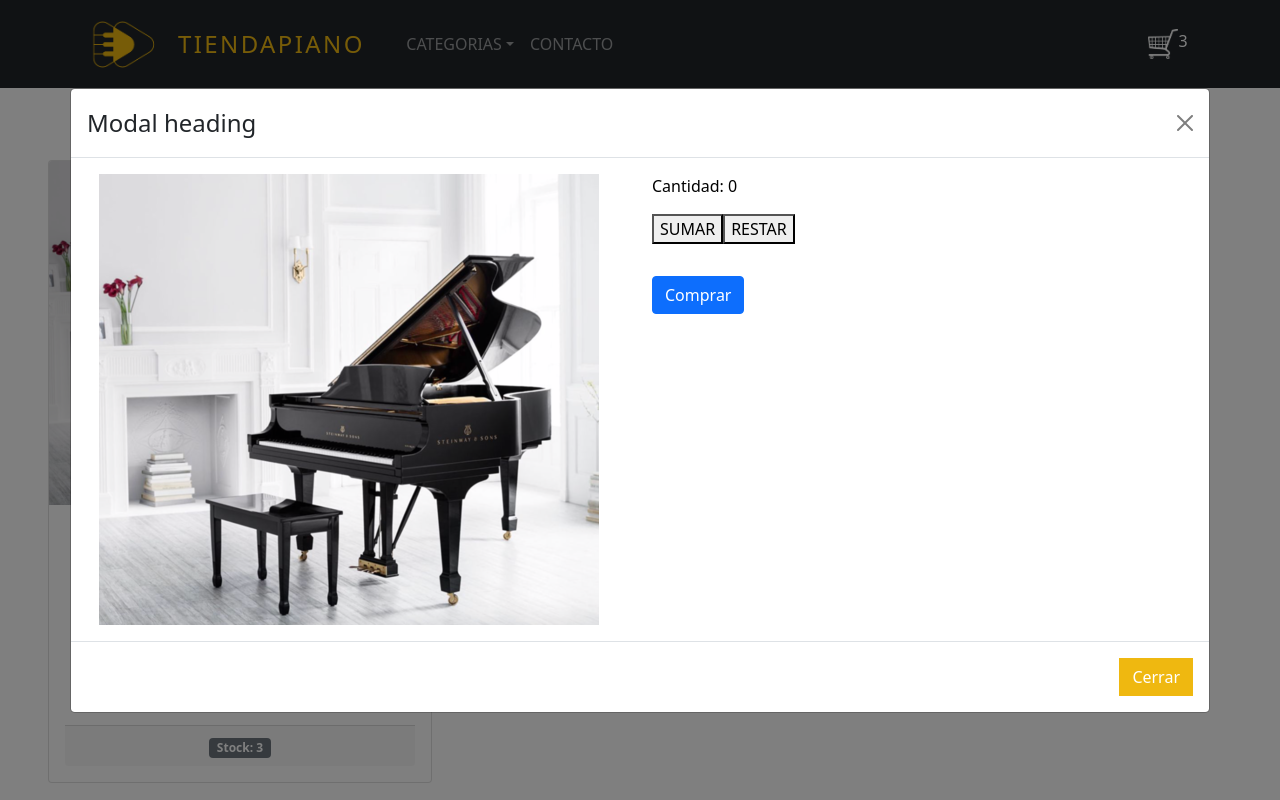
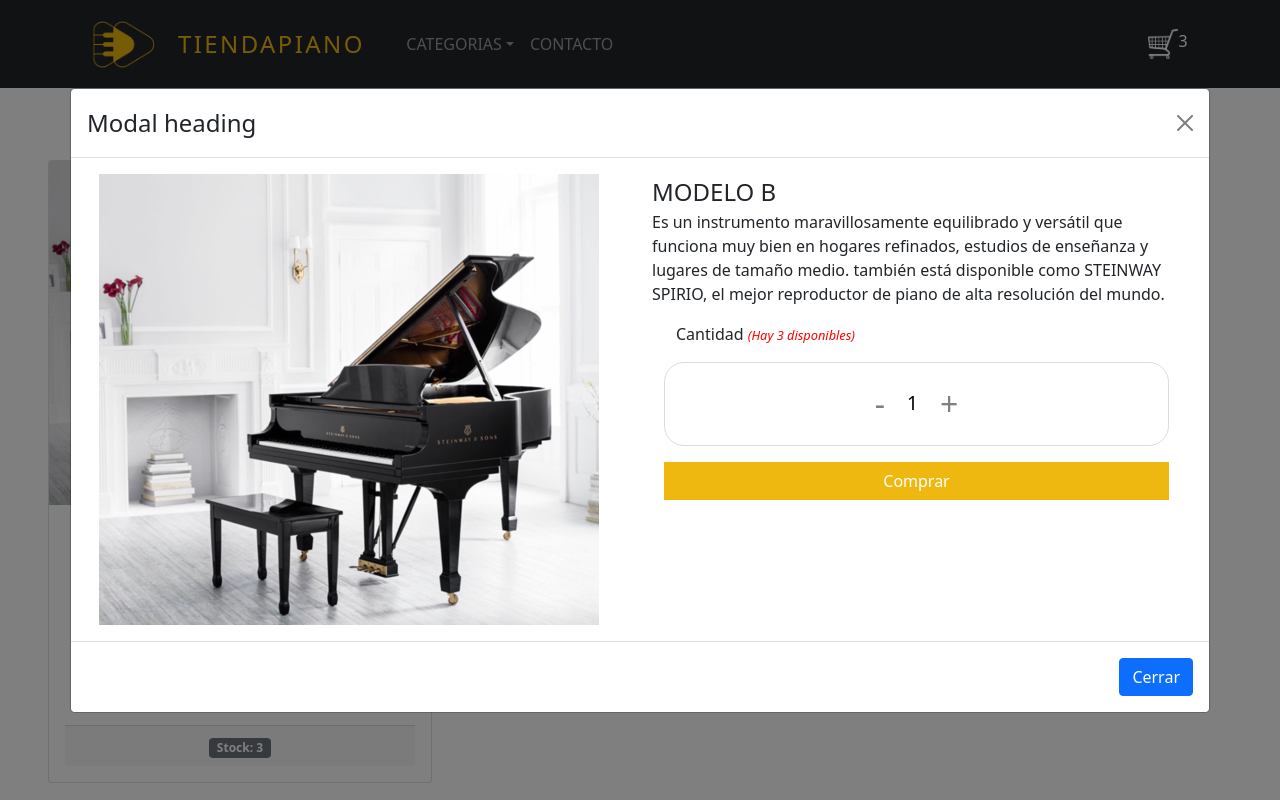
Before and after one commit to pabloretes/tienda-piano, a React (Create React App) app: page / in a window 1280 px wide. Both pictures are taken after a click on the button "Ver detalle". Shown: the top 800 px of the page. Built offline with nearby package versions, Linux system fonts and the light colour scheme.

Commit message:
Desafío: Contador con botón y Catálogo con MAPS y Promises

```diff
--- a/src/components/ItemCount.jsx
+++ b/src/components/ItemCount.jsx
@@ -1,20 +1,41 @@
 import React, { useState } from "react";
 import Button from "react-bootstrap/Button";
 import "../styles/item.css";
+import Container from 'react-bootstrap/Container';
+import Row from 'react-bootstrap/Row';
 
-function ItemCount() {
-  const [contador, setContador] = useState(0);
+function ItemCount({stock}) {
+  const [contador, setContador] = useState(1);
+
+  const increment = () => {
+    if (contador < stock) {
+      setContador(contador + 1)
+    }
+  }
+
+  const decrement = () => {
+    if (contador > 1) {
+      setContador(contador - 1)
+    }
+  }
   return (
-    <div className="card-style">
 
-      <div className="botones-sumres">
-        <p className="cantidad-card" >Cantidad: {contador}</p>
-        <button onClick={() => {setContador(contador + 1);}}>SUMAR</button>
-        <button onClick={() => {setContador(contador - 1);}}>RESTAR</button>
+  <>
+  <Container>
+  <Row className="justify-content-md-center">
+      <p className="cantidad-card" >Cantidad <span className="texto-stock">(Hay {stock} disponibles)</span></p>
+      <div className="card-style-count">
+        <div className="botones-sumres">
+          <button className="btn-sumres" onClick={decrement}>-</button>
+          <div className="texto-contador">{contador}</div>
+          <button className="btn-sumres" onClick={increment}>+</button>
+        </div>
       </div>
-      <Button variant="primary">Comprar</Button>
 
-    </div>
+      <Button className="btn-ver-detalle" variant="primary">Comprar</Button>
+  </Row>
+  </Container>
+   </>
   );
 }
 
--- a/src/components/ItemDetail.jsx
+++ b/src/components/ItemDetail.jsx
@@ -28,7 +28,14 @@
                 <Image variant="top" src={ModeloB} />
             </Col>
             <Col>
-                <ItemCount />
+            <div>
+                <Modal.Title>MODELO B</Modal.Title>
+                <p> Es un instrumento maravillosamente equilibrado y versátil que funciona muy bien en hogares refinados, estudios de enseñanza y lugares de tamaño medio. también está disponible como STEINWAY SPIRIO, el mejor reproductor de piano de alta resolución del mundo.</p>
+            </div>
+
+            <div>
+                <ItemCount stock='3'/>
+            </div>
             </Col>
           </Row>
 
@@ -36,7 +43,7 @@
         </Container>
       </Modal.Body>
       <Modal.Footer>
-        <Button className="btn-ver-detalle" onClick={props.onHide}>
+        <Button onClick={props.onHide}>
           Cerrar
         </Button>
       </Modal.Footer>
--- a/src/styles/item.css
+++ b/src/styles/item.css
@@ -2,8 +2,18 @@
     color: black;
 }
 
+.card-style-count {
+    color: black;
+    border: solid 1px gainsboro;
+    border-radius: 20px;
+    margin-bottom: 1rem;
+}
+
 .botones-sumres {
-    padding: 0 0 2rem 0;
+    padding: 1rem 0;
+    display: flex;
+    justify-content: center;
+    align-items: center;
 }
 
 .itemList-container {
@@ -33,8 +43,27 @@
 
   .card-subt {
     padding: 1rem;
+
   }
 
   .card-text-size {
     font-size: small;
   }
+
+  .texto-contador {
+    padding: 0 1rem;
+    font-size: 1.2rem;
+  }
+
+  .btn-sumres {
+    border: 0;
+    background: none;
+    font-size: 2rem;
+    color: gray;
+  }
+
+  .texto-stock {
+    color: red;
+    font-style: italic;
+    font-size: 0.8rem;
+  }
```
Also changed, not shown: 1 other file (tests, documents, lock files or other folders).
